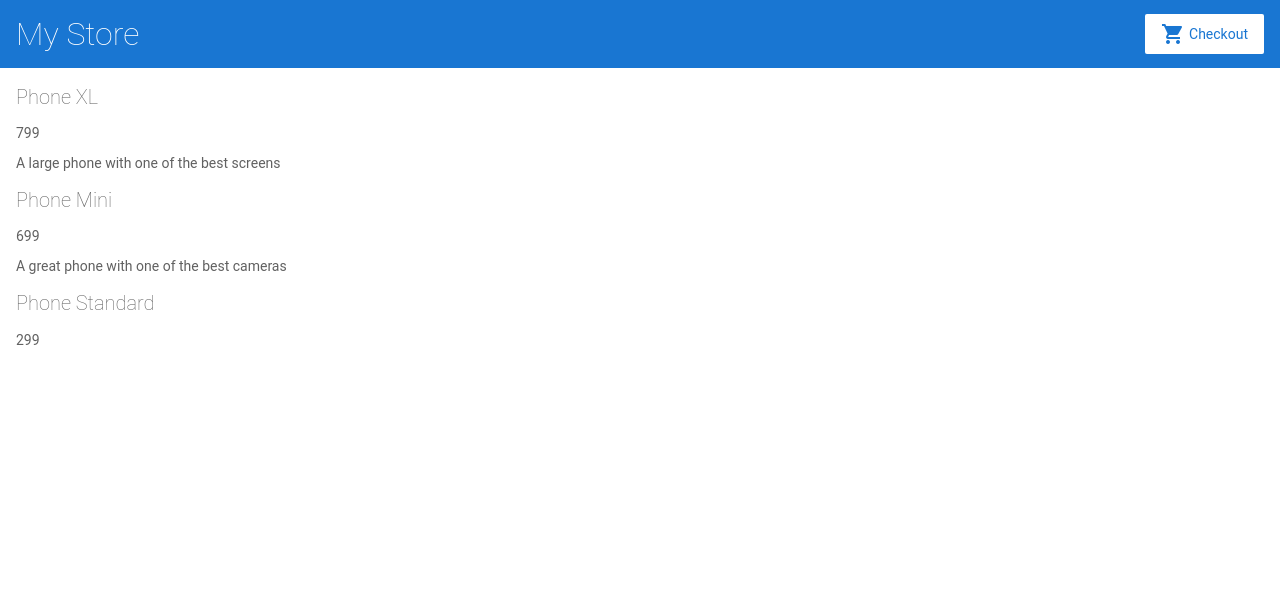
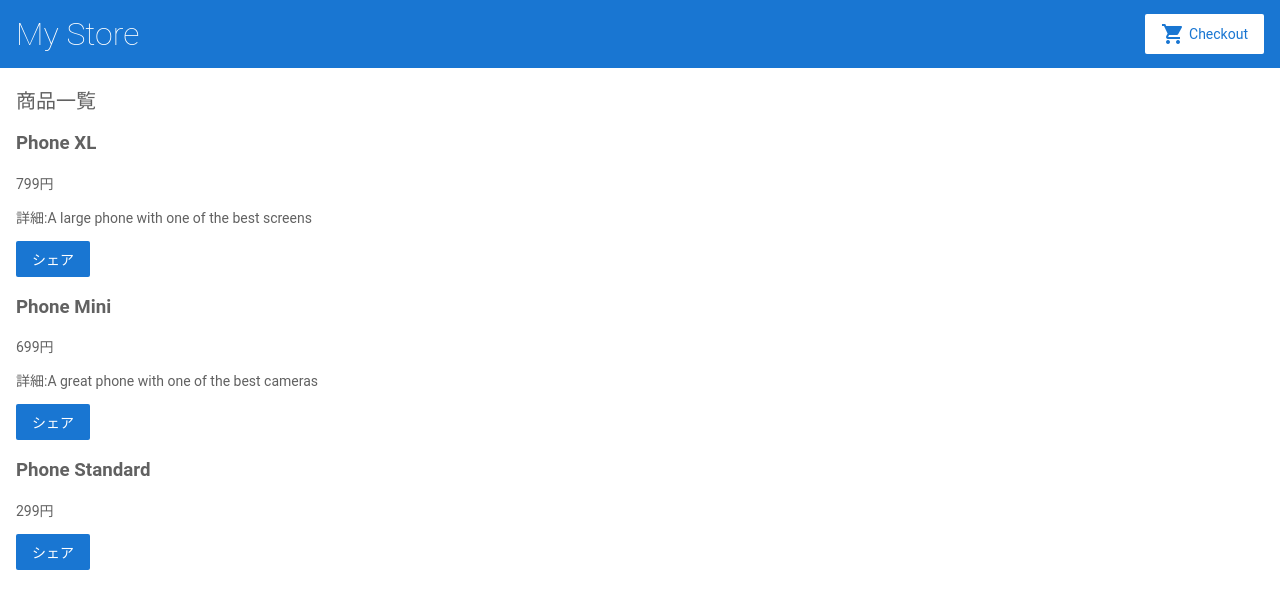
Before and after one commit to s-oyama-018/angular-, an Angular app: page / in a window 1280 px wide. Shown: the top 608 px of the page. Built offline with nearby package versions, Linux system fonts and the light colour scheme.

Commit message:
1 file modified

```diff
--- a/src/app/product-list/product-list.component.html
+++ b/src/app/product-list/product-list.component.html
@@ -1,7 +1,15 @@
+<h2>商品一覧</h2>
+
 <div *ngFor="let product of products">
-  <h2>{{ product.name }}</h2>
-  <p>{{ product.price }}</p>
-  <p>{{ product.description }}</p>
+  <a [title]="product.name + 'の詳細はこちら'">
+    <h3>{{ product.name }}</h3>
+  </a>
+
+  <p>{{ product.price }}円</p>
+
+  <p *ngIf="product.description">詳細:{{ product.description }}</p>
+
+  <button (click)="share()">シェア</button>
 </div>
 
 <!--
```
